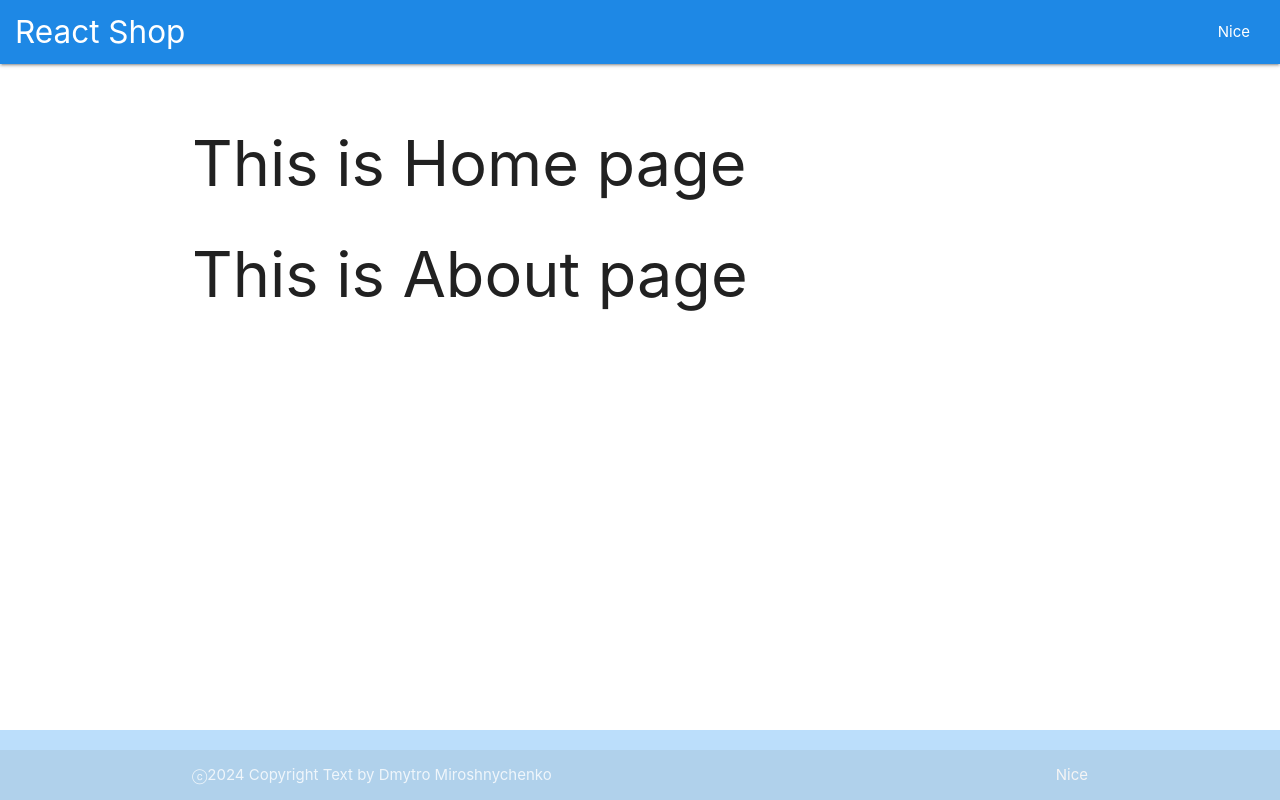
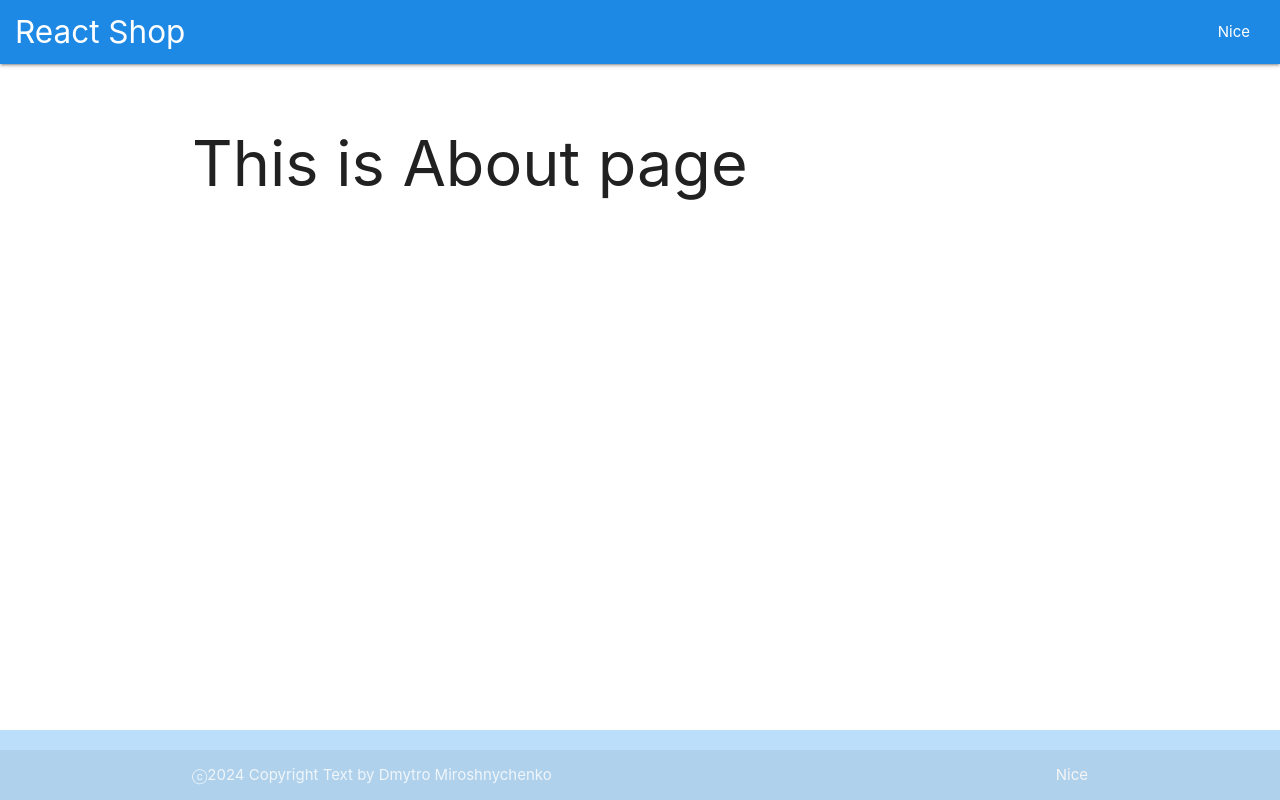
Before and after one commit to DmitriyMiroshnychenko/food_project, a React (Create React App) app: page /about in a window 1280 px wide. Built offline with nearby package versions, Linux system fonts and the light colour scheme.

Commit message:
Update App.js

```diff
--- a/src/App.js
+++ b/src/App.js
@@ -5,6 +5,7 @@ import { Footer } from './components/Footer';
 import { Home } from './pages/Home';
 import { About } from './pages/About';
 import { Contact } from './pages/Contact';
+import { NotFound } from './pages/NotFound';
 
 function App() {
   return (
@@ -12,9 +13,12 @@ function App() {
       <Header />
       <main className="container content">
         <Router>
-          <Route path="/" component={Home} />
-          <Route path="/about" component={About} />
-          <Route path="/contacts" component={Contact} />
+          <Switch>
+            <Route exact path="/" component={Home} />
+            <Route path="/about" component={About} />
+            <Route path="/contacts" component={Contact} />
+            <Route component={NotFound} />
+          </Switch>
         </Router>
       </main>
       <Footer />
```
